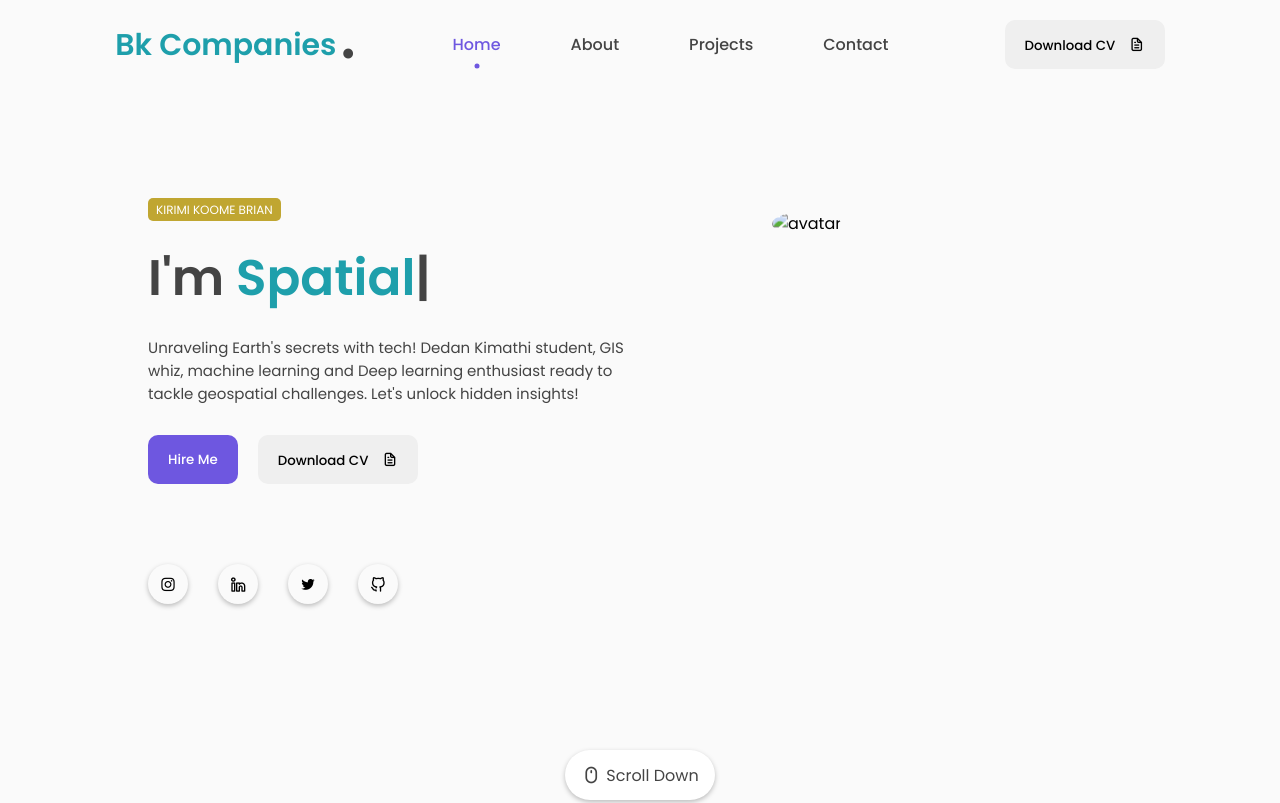
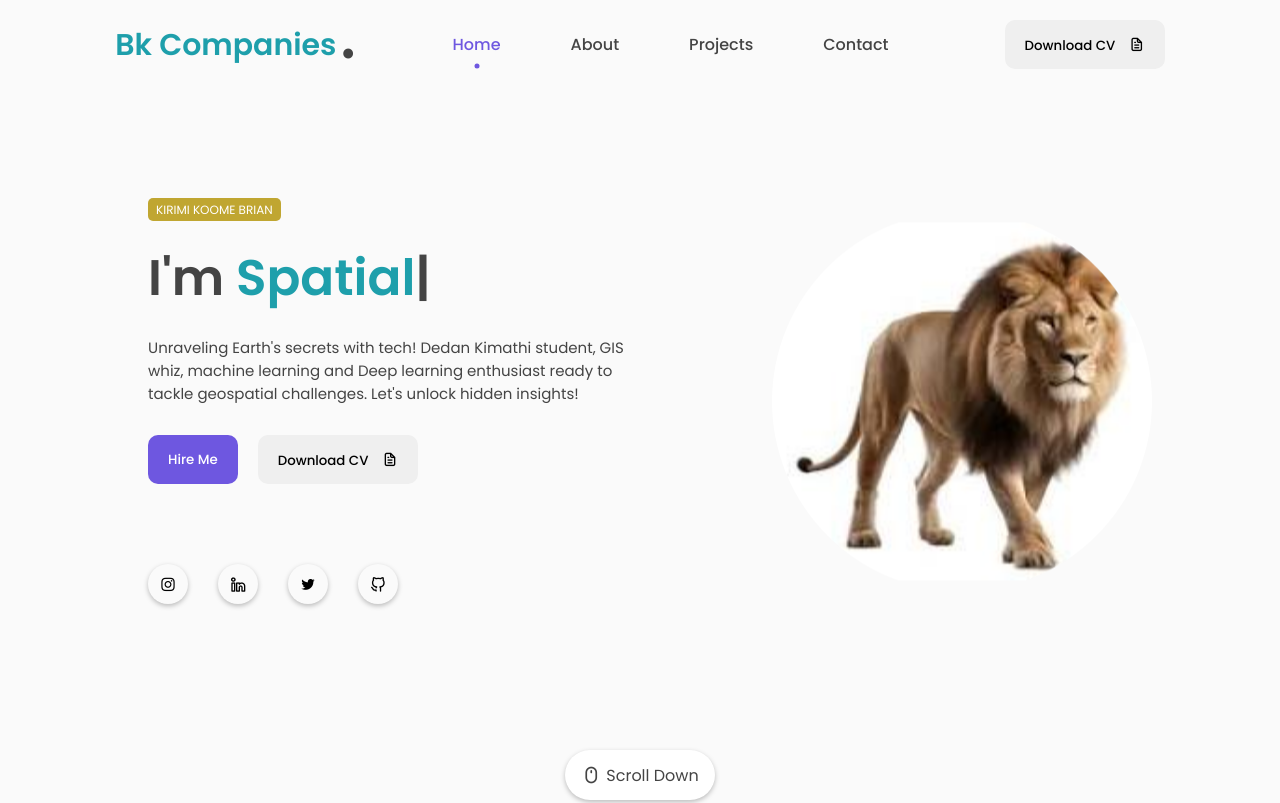
Before and after one commit to Bkoome/Kirimi-Portfolio, a plain HTML site: page index.html in a window 1280 px wide. Shown: the top 803 px of the page. Drawn offline with nearby package versions, Linux system fonts and the light colour scheme; a script that the page names is missing.

Commit message:
version 4

```diff
--- a/index.html
+++ b/index.html
@@ -77,7 +77,7 @@
                 </div>
                 <div class="featured-image">
                     <div class="image">
-                        <img src=".png" alt="avatar" style="border-radius: 50%;">
+                        <img src="simba.png" alt="avatar" style="border-radius: 50%;">
                     </div>
                 </div>
                 <div class="scroll-icon-box">
```
Also changed, not shown: betty_image.png (deleted).
